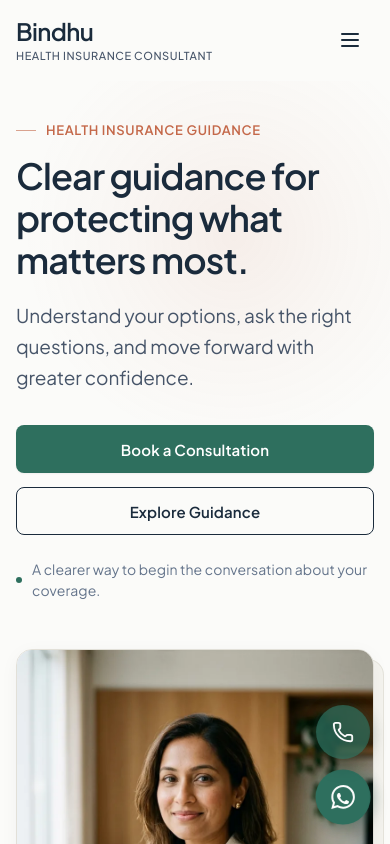
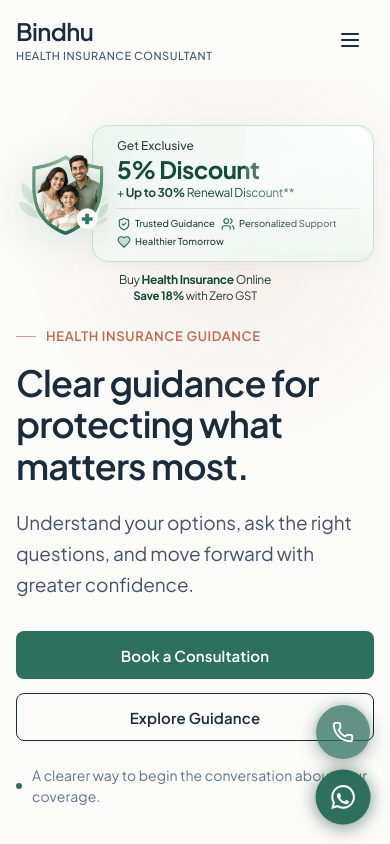
Before and after one commit to saninfuhad763-collab/bindhu-portfolio, a React (Vite) app: page / in a window 390 px wide. Shown: the top 844 px of the page. Built offline with nearby package versions, Linux system fonts and the light colour scheme.

Commit message:
feat(ui): add hero promotional offer banner

```diff
--- a/src/components/sections/Hero.tsx
+++ b/src/components/sections/Hero.tsx
@@ -6,6 +6,7 @@
 import { MOTION, BREAKPOINTS } from '../motion/motionConfig';
 import { FloatingAccent } from '../motion/FloatingAccent';
 import { AnimatedGradient } from '../motion/AnimatedGradient';
+import { HeroOfferBanner } from '../ui/HeroOfferBanner';
 
 /**
  * Hero Section Component — Bindhu Portfolio
@@ -28,6 +29,7 @@
   const { hero, client } = siteContent;
 
   const sectionRef = useRef<HTMLElement>(null);
+  const offerBannerRef = useRef<HTMLDivElement>(null);
   const eyebrowRef = useRef<HTMLDivElement>(null);
   const headlineRef = useRef<HTMLHeadingElement>(null);
   const copyRef = useRef<HTMLParagraphElement>(null);
@@ -59,6 +61,7 @@
         if (reduceMotion) {
           gsap.set(
             [
+              offerBannerRef.current,
               eyebrowRef.current,
               headlineRef.current,
               copyRef.current,
@@ -83,6 +86,7 @@
         const distX = isDesktop ? MOTION.desktop.revealX : 0;
 
         // Element-group specific durations tuned for a cohesive ~1.0-1.1s total page-load choreography
+        const durOffer = isNarrowMobile ? 0.30 : isMobile ? 0.36 : isTablet ? 0.40 : 0.44;
         const durEyebrow = isNarrowMobile ? 0.28 : isMobile ? 0.34 : isTablet ? 0.38 : 0.42;
         const durHeadline = isNarrowMobile ? 0.36 : isMobile ? 0.42 : isTablet ? 0.48 : 0.52;
         const durCopy = isNarrowMobile ? 0.32 : isMobile ? 0.38 : isTablet ? 0.42 : 0.46;
@@ -96,12 +100,19 @@
           },
         });
 
-        // Group A: Identity (Eyebrow)
+        // Group 0: Top-Left Promotional Offer Banner
         tl.fromTo(
-          eyebrowRef.current,
+          offerBannerRef.current,
           { opacity: 0, y: Math.min(10, distY) },
-          { opacity: 1, y: 0, duration: durEyebrow, delay: isNarrowMobile ? 0.04 : 0.06 }
+          { opacity: 1, y: 0, duration: durOffer, delay: isNarrowMobile ? 0.02 : 0.04 }
         )
+          // Group A: Identity (Eyebrow)
+          .fromTo(
+            eyebrowRef.current,
+            { opacity: 0, y: Math.min(10, distY) },
+            { opacity: 1, y: 0, duration: durEyebrow },
+            isDesktop ? '-=0.28' : '-=0.22'
+          )
           // Group B: Primary Message (H1)
           .fromTo(
             headlineRef.current,
@@ -167,6 +178,11 @@
         <div className="grid grid-cols-1 lg:grid-cols-12 gap-12 lg:gap-16 items-center">
           {/* Left Column: Editorial Value Proposition & CTAs */}
           <div className="lg:col-span-7 flex flex-col items-start">
+            {/* Top-Left Promotional Offer Banner */}
+            <div ref={offerBannerRef} className="w-full mb-6 sm:mb-8">
+              <HeroOfferBanner />
+            </div>
+
             {/* Eyebrow / Context Category */}
             <div ref={eyebrowRef} className="inline-flex items-center gap-2.5 mb-4 sm:mb-5">
               <FloatingAccent
--- /dev/null
+++ b/src/components/ui/HeroOfferBanner.tsx
@@ -0,0 +1,168 @@
+import React from 'react';
+import { ShieldCheck, Users, Heart } from 'lucide-react';
+
+export interface HeroOfferBenefit {
+  icon: 'shield' | 'users' | 'heart';
+  label: string;
+}
+
+export interface HeroOfferConfig {
+  tagline: string;
+  headline: string;
+  renewalDiscountPrefix: string;
+  renewalDiscountHighlight: string;
+  renewalDiscountSuffix: string;
+  benefits: HeroOfferBenefit[];
+  subBanner: {
+    line1Prefix: string;
+    line1Highlight: string;
+    line1Suffix: string;
+    line2Highlight: string;
+    line2Suffix: string;
+  };
+  linkHref?: string;
+  ariaLabel?: string;
+}
+
+export const DEFAULT_HERO_OFFER: HeroOfferConfig = {
+  tagline: 'Get Exclusive',
+  headline: '5% Discount',
+  renewalDiscountPrefix: '+ ',
+  renewalDiscountHighlight: 'Up to 30%',
+  renewalDiscountSuffix: ' Renewal Discount**',
+  benefits: [
+    { icon: 'shield', label: 'Trusted Guidance' },
+    { icon: 'users', label: 'Personalized Support' },
+    { icon: 'heart', label: 'Healthier Tomorrow' },
+  ],
+  subBanner: {
+    line1Prefix: 'Buy ',
+    line1Highlight: 'Health Insurance',
+    line1Suffix: ' Online',
+    line2Highlight: 'Save 18%',
+    line2Suffix: ' with Zero GST',
+  },
+  linkHref: '#contact',
+  ariaLabel: 'Exclusive health insurance promotional discount and renewal advisory offer',
+};
+
+interface HeroOfferBannerProps {
+  offer?: Partial<HeroOfferConfig>;
+  className?: string;
+}
+
+export const HeroOfferBanner: React.FC<HeroOfferBannerProps> = ({
+  offer: propOffer,
+  className = '',
+}) => {
+  const offer: HeroOfferConfig = {
+    ...DEFAULT_HERO_OFFER,
+    ...propOffer,
+    subBanner: {
+      ...DEFAULT_HERO_OFFER.subBanner,
+      ...(propOffer?.subBanner || {}),
+    },
+    benefits: propOffer?.benefits || DEFAULT_HERO_OFFER.benefits,
+  };
+
+  const renderIcon = (type: HeroOfferBenefit['icon']) => {
+    switch (type) {
+      case 'shield':
+        return <ShieldCheck className="w-3.5 h-3.5 sm:w-4 sm:h-4 text-[#2E6F5E] flex-shrink-0" aria-hidden="true" />;
+      case 'users':
+        return <Users className="w-3.5 h-3.5 sm:w-4 sm:h-4 text-[#2E6F5E] flex-shrink-0" aria-hidden="true" />;
+      case 'heart':
+        return <Heart className="w-3.5 h-3.5 sm:w-4 sm:h-4 text-[#2E6F5E] flex-shrink-0 fill-[#2E6F5E]/20" aria-hidden="true" />;
+      default:
+        return <ShieldCheck className="w-3.5 h-3.5 sm:w-4 sm:h-4 text-[#2E6F5E] flex-shrink-0" aria-hidden="true" />;
+    }
+  };
+
+  return (
+    <aside
+      aria-label={offer.ariaLabel}
+      className={`relative w-full max-w-[590px] select-none ${className}`}
+    >
+      <a
+        href={offer.linkHref || '#contact'}
+        className="group block focus-visible:outline-none focus-visible:ring-2 focus-visible:ring-focus-ring focus-visible:ring-offset-2 rounded-2xl sm:rounded-3xl"
+      >
+        {/* Composition: Overlapping Shield + Mint Card */}
+        <div className="relative flex items-center pt-1 sm:pt-2">
+          {/* Left Shield Visual overlapping the card edge */}
+          <div className="relative z-10 flex-shrink-0 -mr-5 sm:-mr-7 md:-mr-8 drop-shadow-[0_8px_20px_rgba(27,77,62,0.12)]">
+            <img
+              src="/images/hero-offer-shield-trans.webp"
+              alt="Family health insurance protection with comprehensive advisory coverage"
+              width={140}
+              height={127}
+              loading="eager"
+              decoding="async"
+              className="w-24 sm:w-28 md:w-32 lg:w-[136px] h-auto object-contain group-hover:scale-[1.03] transition-transform duration-300 motion-reduce:transform-none"
+            />
+          </div>
+
+          {/* Main Promotional Card Panel */}
+          <div className="relative flex-1 min-w-0 overflow-hidden rounded-2xl sm:rounded-3xl border border-[#CCE0D1] bg-gradient-to-br from-[#EFF6F1] via-[#F6FAF7] to-[#EBF4EE] pl-6 sm:pl-8 md:pl-9 pr-3.5 sm:pr-4 py-3 sm:py-3.5 shadow-[0_4px_22px_-4px_rgba(36,88,76,0.08)] group-hover:shadow-[0_8px_30px_-4px_rgba(36,88,76,0.15)] group-hover:border-[#B5D4BD] transition-all duration-300">
+            {/* Subtle light sheen on top-right */}
+            <div
+              className="absolute top-0 right-0 w-32 h-32 bg-gradient-to-bl from-white/70 to-transparent pointer-events-none rounded-tr-3xl"
+              aria-hidden="true"
+            />
+
+            {/* Tagline / Category */}
+            <span className="block font-body text-xs sm:text-[13px] font-medium text-[#2E453D] tracking-normal leading-tight">
+              {offer.tagline}
+            </span>
+
+            {/* Primary Discount Headline */}
+            <div className="font-display text-2xl sm:text-3xl md:text-[34px] font-bold text-[#144A3A] tracking-tight leading-none my-1 sm:my-1.5">
+              {offer.headline}
+            </div>
+
+            {/* Renewal Discount Supporting Line */}
+            <p className="font-body text-xs sm:text-[13px] text-[#1B4D3E] tracking-tight leading-tight">
+              <span>{offer.renewalDiscountPrefix}</span>
+              <strong className="font-bold">{offer.renewalDiscountHighlight}</strong>
+              <span>{offer.renewalDiscountSuffix}</span>
+            </p>
+
+            {/* Hairline Divider */}
+            <div className="w-full h-px bg-[#D3E3D6] my-2 sm:my-2.5" aria-hidden="true" />
+
+            {/* Tri-benefit micro-row (single row with responsive scroll/wrap resilience) */}
+            <div className="flex flex-wrap sm:flex-nowrap items-center gap-x-1.5 sm:gap-x-2 gap-y-1 text-[9.5px] sm:text-[11px] font-medium text-[#263D34] leading-tight">
+              {offer.benefits.map((b, idx) => (
+                <React.Fragment key={b.label}>
+                  <div className="inline-flex items-center gap-1 flex-shrink-0">
+                    {renderIcon(b.icon)}
+                    <span className="whitespace-nowrap">{b.label}</span>
+                  </div>
+                  {idx < offer.benefits.length - 1 && (
+                    <span
+                      className="hidden sm:inline-block w-px h-2.5 bg-[#BCD3C3] flex-shrink-0"
+                      aria-hidden="true"
+                    />
+                  )}
+                </React.Fragment>
+              ))}
+            </div>
+          </div>
+        </div>
+
+        {/* Sub-banner Reassurance Footnote (centered in reference composition) */}
+        <div className="mt-2.5 sm:mt-3 text-center">
+          <p className="font-display text-xs sm:text-[13.5px] text-[#243530] font-normal leading-tight tracking-tight">
+            <span>{offer.subBanner.line1Prefix}</span>
+            <strong className="font-bold text-[#144A3A]">{offer.subBanner.line1Highlight}</strong>
+            <span>{offer.subBanner.line1Suffix}</span>
+          </p>
+          <p className="font-display text-[11.5px] sm:text-[13px] text-[#243530] font-normal leading-tight tracking-tight mt-0.5">
+            <strong className="font-bold text-[#144A3A]">{offer.subBanner.line2Highlight}</strong>
+            <span>{offer.subBanner.line2Suffix}</span>
+          </p>
+        </div>
+      </a>
+    </aside>
+  );
+};
```
Also changed, not shown: public/images/hero-offer-shield-trans.webp (added).
